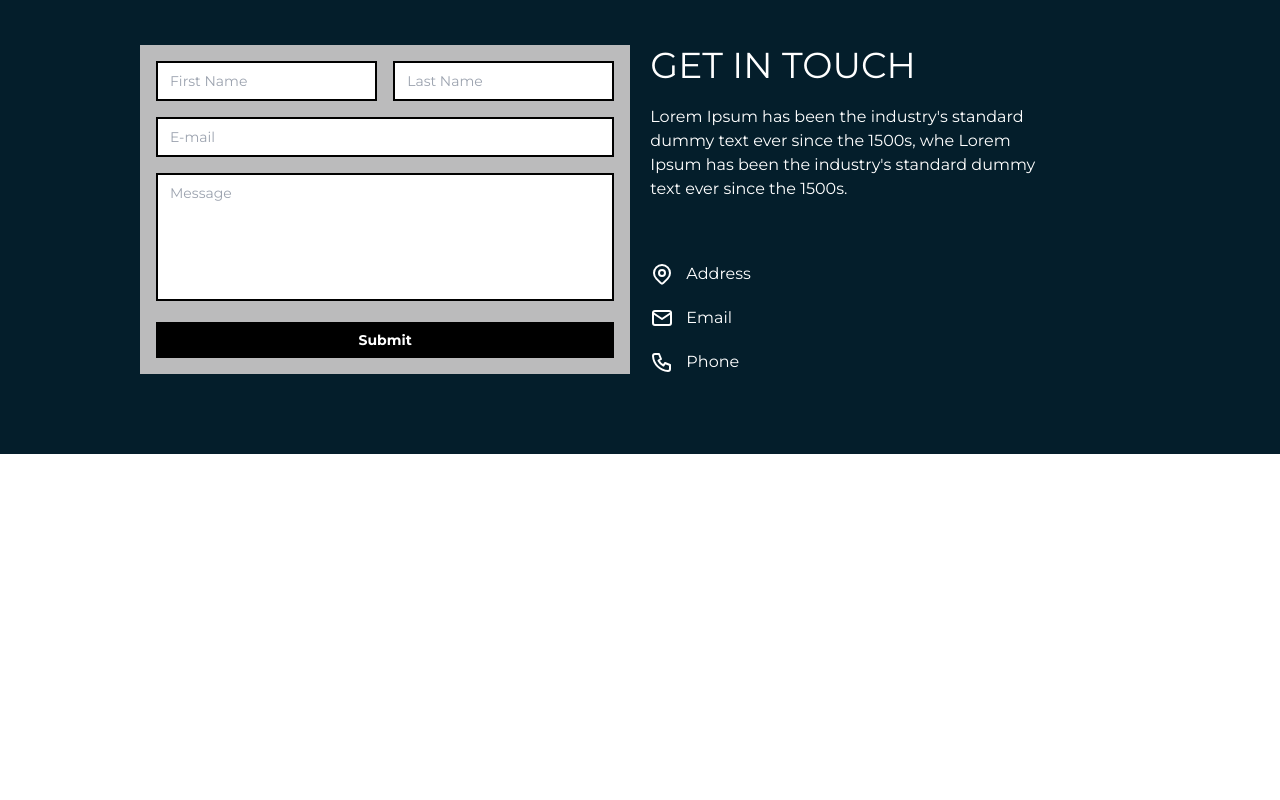
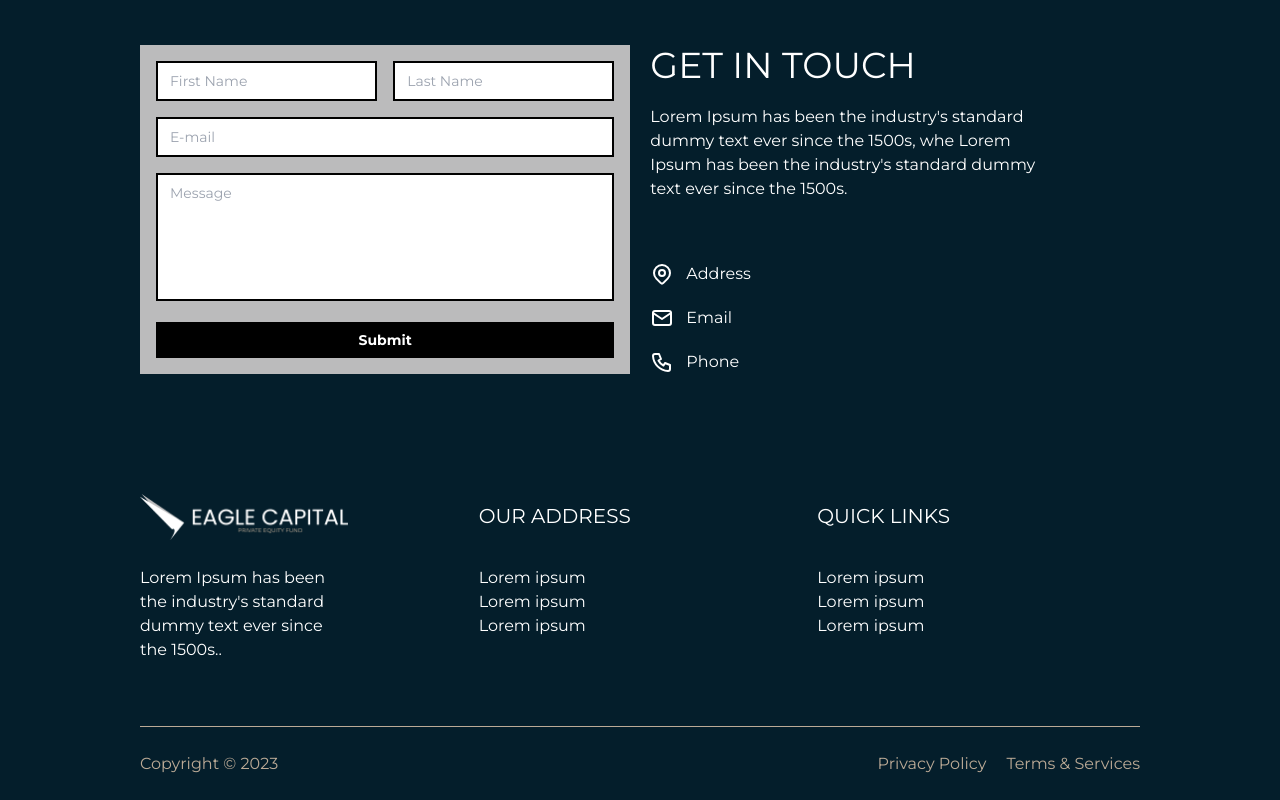
Before and after one commit to rgnpcrz/eagle-capital-web, a React (Vite) app: page / in a window 1280 px wide. Shown: the part 3968-4768 px from the top of the page. Before the commit the page ends 4422 px from the top, so only its background shows below. Built offline with nearby package versions, Linux system fonts and the light colour scheme.

Commit message:
Added Footer

```diff
--- a/src/App.jsx
+++ b/src/App.jsx
@@ -2,6 +2,7 @@ import { Routes, Route } from "react-router-dom";
 import About from "./pages/About";
 import Navbar from "./components/Navbar";
 import Homepage from "./pages/Homepage/Homepage.jsx";
+import Footer from "./pages/Homepage/components/Footer.jsx";
 
 export default function App() {
   return (
@@ -13,6 +14,8 @@ export default function App() {
           <Route path="/" element={<Homepage />} />
           <Route path="/about-us" element={<About />} />
         </Routes>
+
+        <Footer />
       </div>
     </>
   );
--- /dev/null
+++ b/src/pages/Homepage/components/Footer.jsx
@@ -0,0 +1,45 @@
+import React from "react";
+import logoWhite from "./../../../assets/4-white.png";
+
+export default function Footer() {
+  return (
+    <>
+      <div className=" bg-primary text-white">
+        <div className="max-w-screen-lg mx-auto px-3 pt-12 text-sm">
+          <div className=" grid grid-cols-3 gap-4">
+            <div>
+              <div className="h-16">
+                <img src={logoWhite} className="w-52 -translate-y-2" />
+              </div>
+              <p className="w-52 text-base">Lorem Ipsum has been the industry's standard dummy text ever since the 1500s..</p>
+            </div>
+            <div className="text-base">
+              <div className="h-16">
+                <h1 className="text-xl pb-5  ">OUR ADDRESS</h1>
+              </div>
+              <p>Lorem ipsum</p>
+              <p>Lorem ipsum</p>
+              <p>Lorem ipsum</p>
+            </div>
+            <div className="text-base">
+              <div className="h-16">
+                <h1 className="text-xl pb-5  ">QUICK LINKS</h1>
+              </div>
+              <p>Lorem ipsum</p>
+              <p>Lorem ipsum</p>
+              <p>Lorem ipsum</p>
+            </div>
+          </div>
+          <hr className="h-0.5 border-gold mt-16"></hr>
+          <div className="flex justify-between py-6 text-base text-gold">
+            <p>Copyright © 2023</p>
+            <div className="flex gap-5">
+              <p>Privacy Policy</p>
+              <p>Terms & Services</p>
+            </div>
+          </div>
+        </div>
+      </div>
+    </>
+  );
+}
--- a/src/pages/Homepage/components/GetInTouch.jsx
+++ b/src/pages/Homepage/components/GetInTouch.jsx
@@ -8,21 +8,26 @@ export default function GetInTouch() {
         <div className="max-w-screen-lg mx-auto px-3 py-20 text-sm">
           <div className="flex gap-5">
             <form className=" bg-silver text-dark w-2/4 p-4">
-              <div class="grid grid-cols-2 gap-4 mb-4">
+              <div className="grid grid-cols-2 gap-4 mb-4">
                 <div>
-                  <input type="text" id="firstName" name="firstName" class="border-dark border-solid border-2  px-3 py-2 w-full focus:outline-none focus:border-gold" placeholder="First Name" />
+                  <input type="text" id="firstName" name="firstName" className="border-dark border-solid border-2  px-3 py-2 w-full focus:outline-none focus:border-gold" placeholder="First Name" />
                 </div>
                 <div>
-                  <input type="text" id="lastName" name="lastName" class="border-dark border-solid border-2 px-3 py-2 w-full focus:outline-none focus:border-gold" placeholder="Last Name" />
+                  <input type="text" id="lastName" name="lastName" className="border-dark border-solid border-2 px-3 py-2 w-full focus:outline-none focus:border-gold" placeholder="Last Name" />
                 </div>
               </div>
-              <div class="mb-4">
-                <input type="email" id="email" name="email" class="border-dark border-solid border-2 px-3 py-2 w-full focus:outline-none focus:border-gold" placeholder="E-mail" />
+              <div className="mb-4">
+                <input type="email" id="email" name="email" className="border-dark border-solid border-2 px-3 py-2 w-full focus:outline-none focus:border-gold" placeholder="E-mail" />
               </div>
-              <div class="mb-4">
-                <textarea id="message" name="message" class="border-dark border-solid border-2 px-3 py-2 w-full h-32 resize-none focus:outline-none focus:border-gold" placeholder="Message"></textarea>
+              <div className="mb-4">
+                <textarea
+                  id="message"
+                  name="message"
+                  className="border-dark border-solid border-2 px-3 py-2 w-full h-32 resize-none focus:outline-none focus:border-gold"
+                  placeholder="Message"
+                ></textarea>
               </div>
-              <button type="submit" class="bg-dark hover:bg-secondary duration-200 w-full text-white font-bold py-2 px-4 focus:outline-none">
+              <button type="submit" className="bg-dark hover:bg-secondary duration-200 w-full text-white font-bold py-2 px-4 focus:outline-none">
                 Submit
               </button>
             </form>
```
